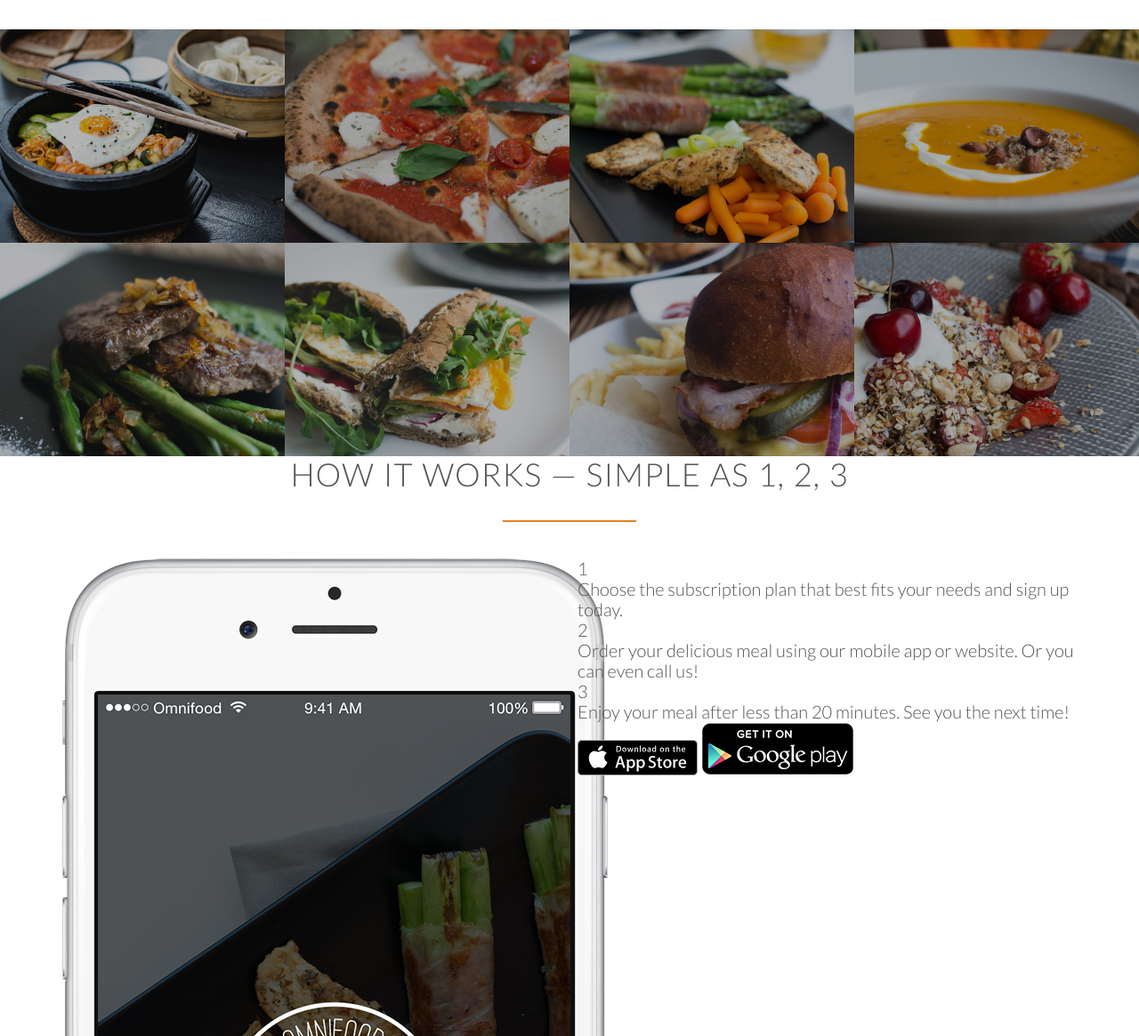
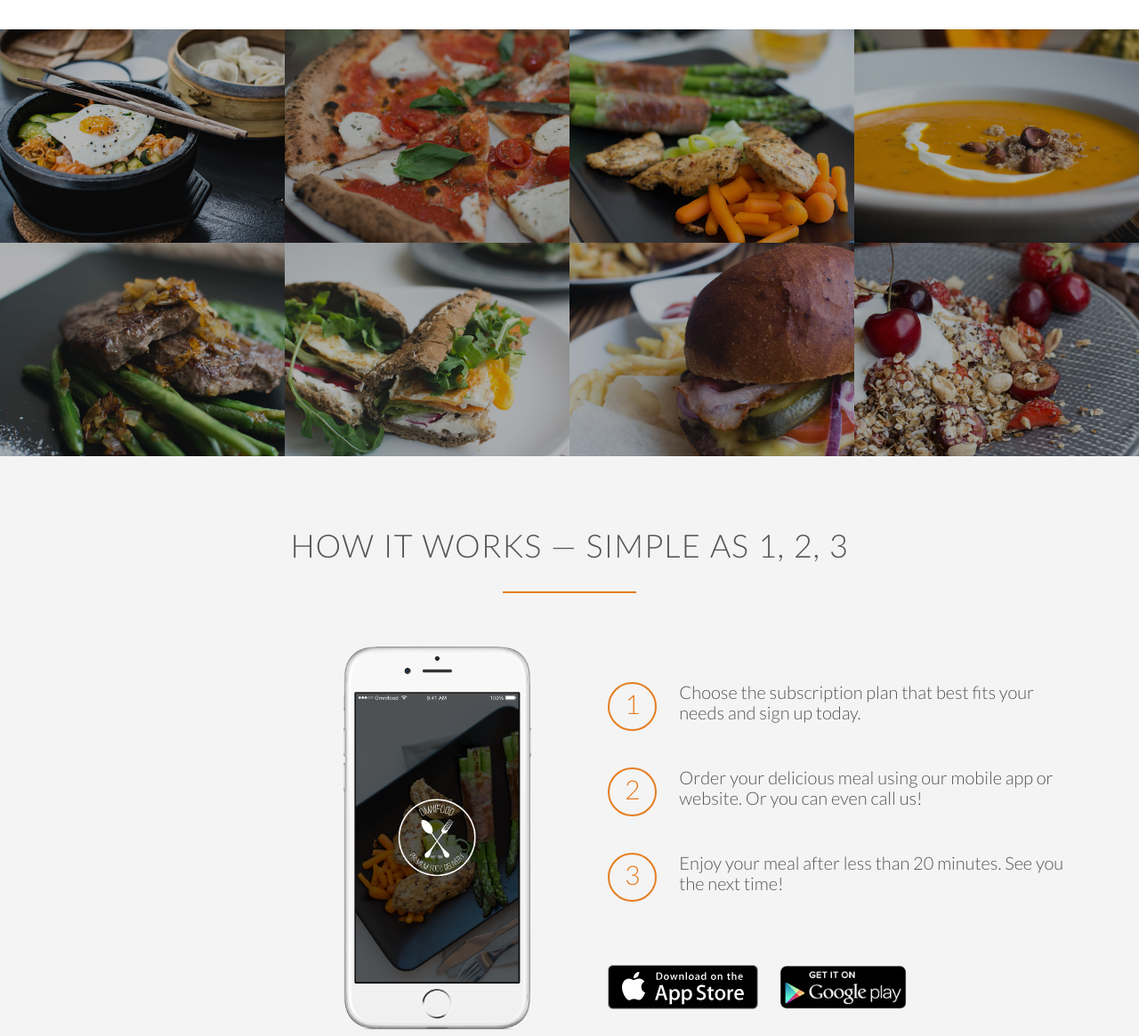
Before and after one commit to nathansebhastian/omnifood, a plain HTML site: page index.html in a window 1280 px wide. Shown: the part 1487-2652 px from the top of the page at 89% size. Drawn offline with Linux system fonts and the light colour scheme; files whose address does not match are found by name.

Commit message:
How it works section OK

```diff
--- a/index.html
+++ b/index.html
@@ -71,7 +71,7 @@
   </section>
 
   <section class="section-meals">
-    <ul class="meals-showcase">
+    <ul class="meals-showcase clearfix">
       <li>
         <figure class="meal-photo">
           <img src="res/img/1.jpg" alt="Korean bibimbap with egg and vegetables">
@@ -93,7 +93,7 @@
         </figure>
       </li>
     </ul>
-    <ul class="meals-showcase">
+    <ul class="meals-showcase clearfix">
       <li>
         <figure class="meal-photo">
           <img src="res/img/5.jpg" alt="Paleo beef steak with vegetables">
@@ -122,10 +122,10 @@
       <h2>How it works &mdash; Simple as 1, 2, 3</h2>
     </div>
     <div class="row">
-      <div class="col span-1-of-2">
+      <div class="col span-1-of-2 steps-box">
         <img src="res/img/app-iPhone.png" alt="Omnifood app on iPhone" class="app-screen">
       </div>
-      <div class="col span-1-of-2">
+      <div class="col span-1-of-2 steps-box">
         <div class="works-step">
           <div>1</div>
           <p>Choose the subscription plan that best fits your needs and sign up today.</p>
--- a/res/css/style.css
+++ b/res/css/style.css
@@ -17,6 +17,16 @@ html {
   text-rendering: optimizeLegibility;
 }
 
+.clearfix {
+  zoom: 1;
+}
+.clearfix:after {
+  content: '.';
+  clear: both;
+  display: block;
+  height: 0;
+  visibility: hidden;
+}
 
 /* --------------------------------------------- */
 /* REUSABLE COMPONENTS */
@@ -246,3 +256,55 @@ header {
   opacity: 1;
   transform: scale(1.05);
 }
+
+/* --------------------------------------------- */
+/* HOW IT WORKS
+/* --------------------------------------------- */
+
+.section-steps {
+  background-color: #f4f4f4;
+}
+
+.steps-box:first-child {
+  text-align: right;
+/*  text align works for all inline elements */
+  padding-right: 3%;
+  margin-top: 30px;
+}
+
+.steps-box:last-child {
+  padding-left: 3%;
+  margin-top: 70px;
+}
+
+.app-screen {
+  width: 40%;
+}
+
+.works-step {
+  margin-bottom: 50px;
+}
+
+.works-step:last-of-type {
+  margin-bottom: 80px;
+}
+
+.works-step div {
+  color: #e67e22;
+  border: 2px solid #e67e22;
+  display: inline-block;
+  border-radius: 50%;
+  height: 55px;
+  width: 55px;
+  text-align: center;
+  padding: 5px;
+  float: left;
+  font-size: 150%;
+  margin-right: 25px;
+}
+
+.btn-app img {
+  height: 50px;
+  width: auto;
+  margin-right: 20px;
+}
```
Also changed, not shown: 1 other file.
